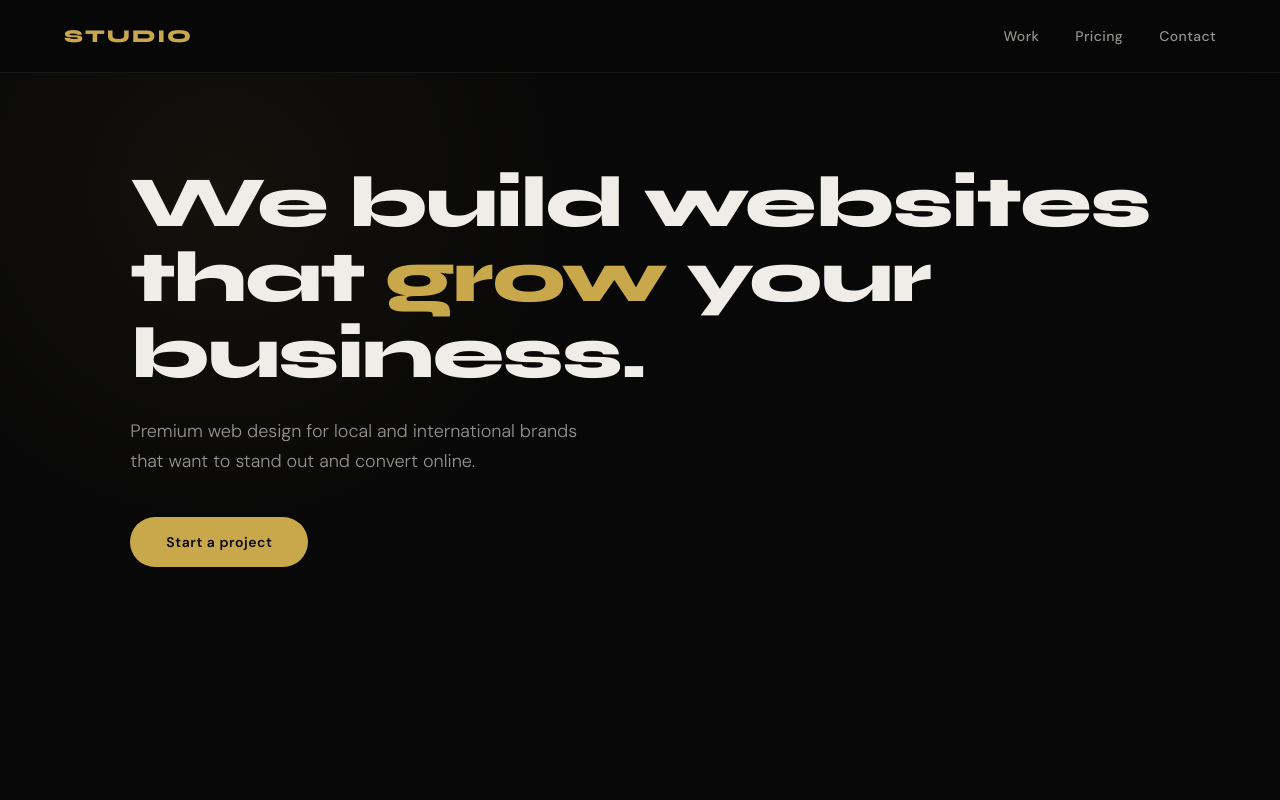
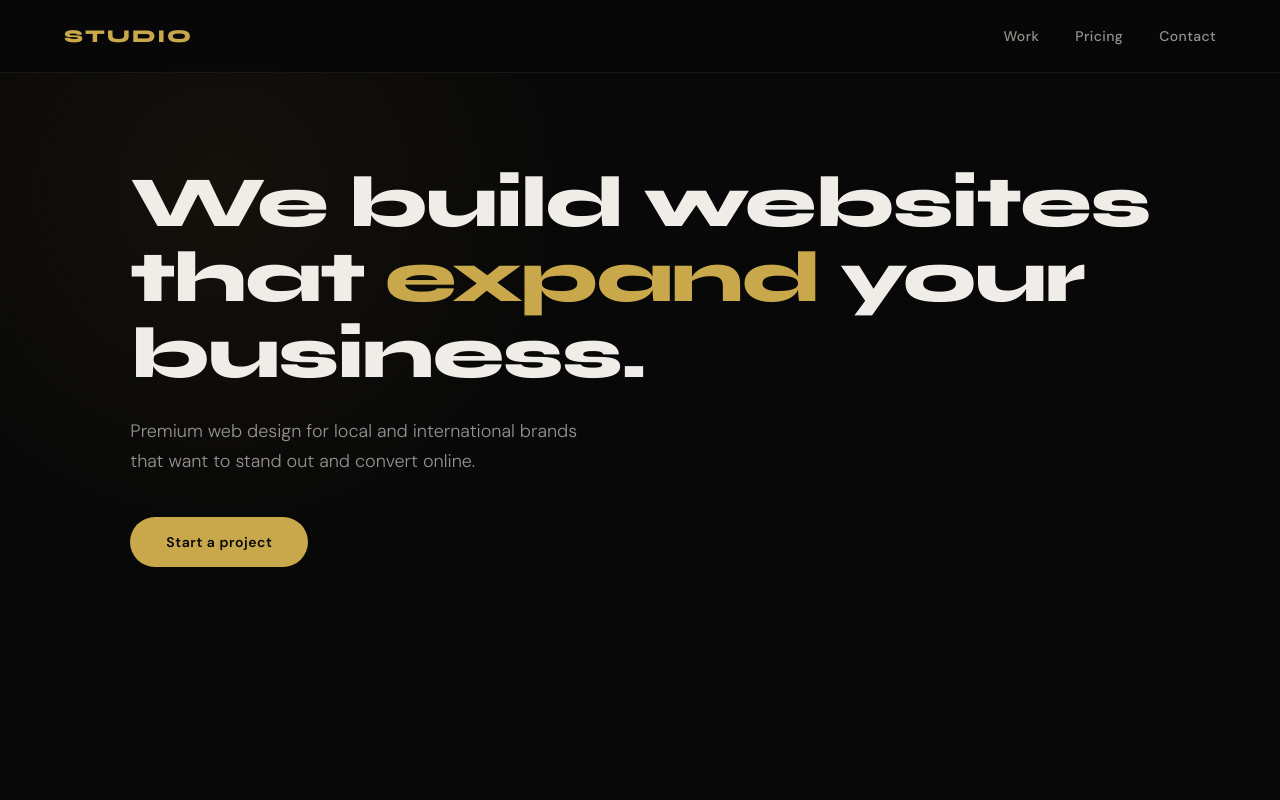
Before and after one commit to weswurld1/startupweb, a Next.js app: page / in a window 1280 px wide. Shown: the top 800 px of the page. Built offline with nearby package versions, Linux system fonts and the light colour scheme.

Commit message:
Change 'grow' to 'expand' in hero section

```diff
--- a/app/page.tsx
+++ b/app/page.tsx
@@ -30,7 +30,7 @@ export default function Home() {
           <div className="container fade-up">
             <h1 id="hero-title">
               We build websites<br />
-              that <em>grow</em> your<br />
+              that <em>expand</em> your<br />
               business.
             </h1>
             <p>
```
